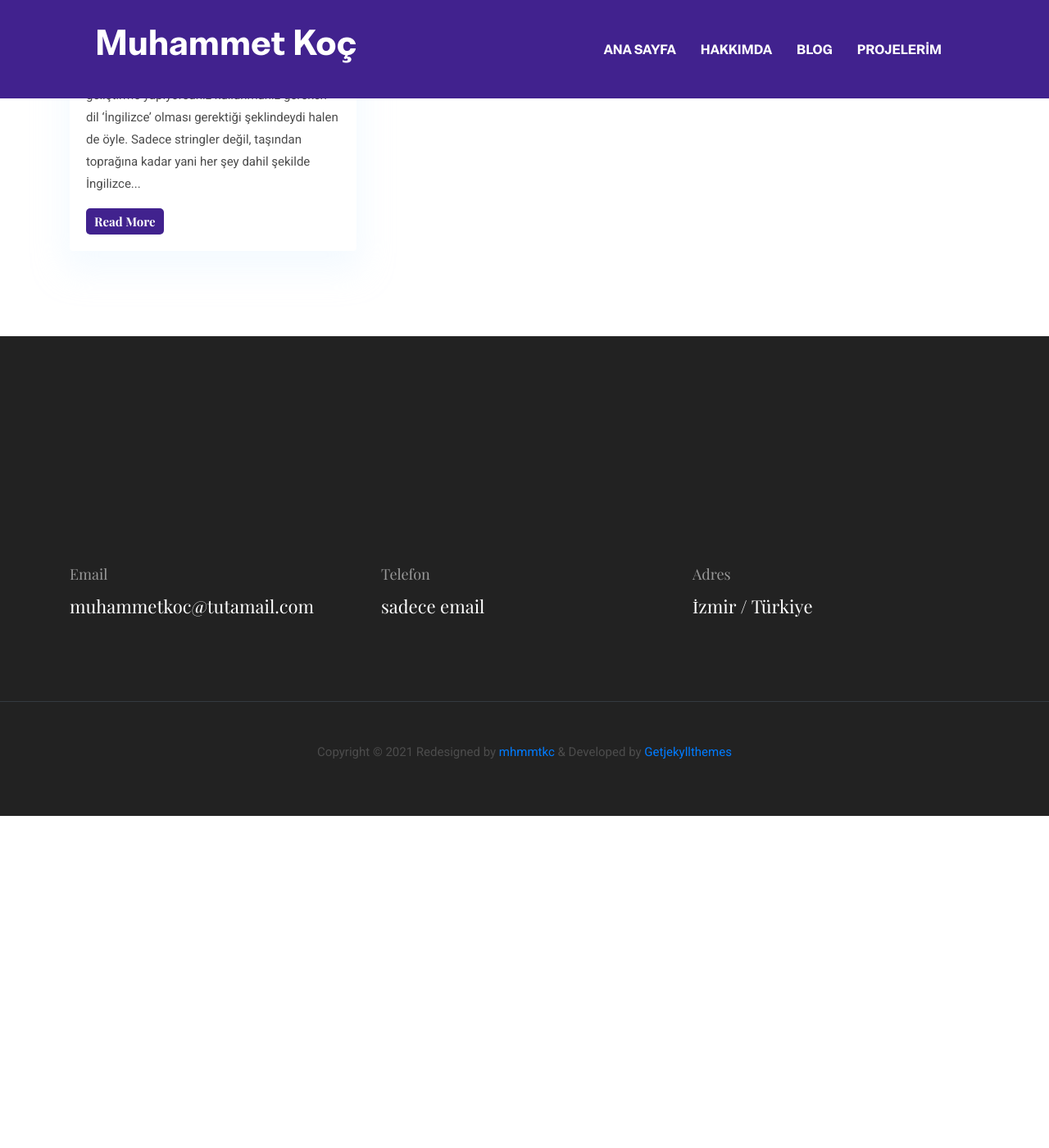
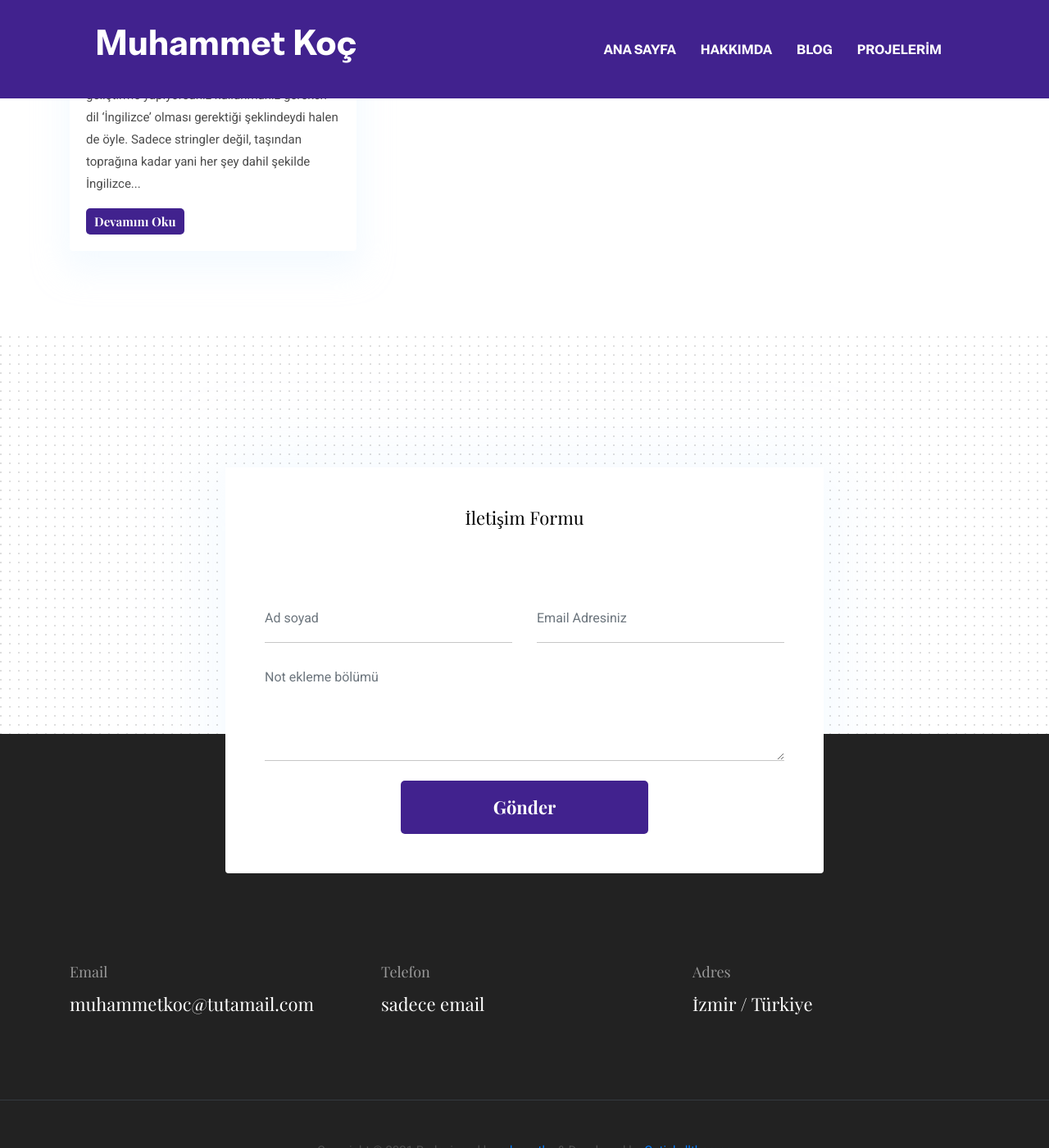
Before and after one commit to mhtkoc/mhtkoc.github.io, a Jekyll site: the page built from index.html, in a window 1280 px wide and 1400 px high, scrolled down 3972 px. Shown: the whole window at 82% size. Built offline with Jekyll 4.4.1, drawn with Linux system fonts in a browser that asks for light colours; before the commit the page ends 4967 px from its top, so only the background shows below that.

Commit message:
some changes
post html
default html

```diff
--- a/_includes/post.html
+++ b/_includes/post.html
@@ -5,8 +5,9 @@
       <h4 class="card-title">
         <a class="text-dark" href="{{ post.url | relative_url }}">{{ post.title }}</a>
       </h4>
-      <p class="card-text">{% assign curlyend = '}' %}{{ post.excerpt | markdownify | strip_html | replace: "{% include JB/setup %", "" | replace: curlyend, "" | truncatewords: 30 }}</p>
-      <a href="{{ post.url | relative_url }}" class="btn btn-xs btn-primary">Read More</a>
+      <p class="card-text">{% assign curlyend = '}' %}{{ post.excerpt | markdownify | strip_html | replace: "{% include
+        JB/setup %", "" | replace: curlyend, "" | truncatewords: 30 }}</p>
+      <a href="{{ post.url | relative_url }}" class="btn btn-xs btn-primary">Devamını oku</a>
     </div>
   </article>
 </div>
--- a/_layouts/default.html
+++ b/_layouts/default.html
@@ -12,6 +12,8 @@ layout: compress
 
   {{ content }}
 
+  {% include contact-section.html %}
+
   {% include footer.html %}
 
 </body>
```
